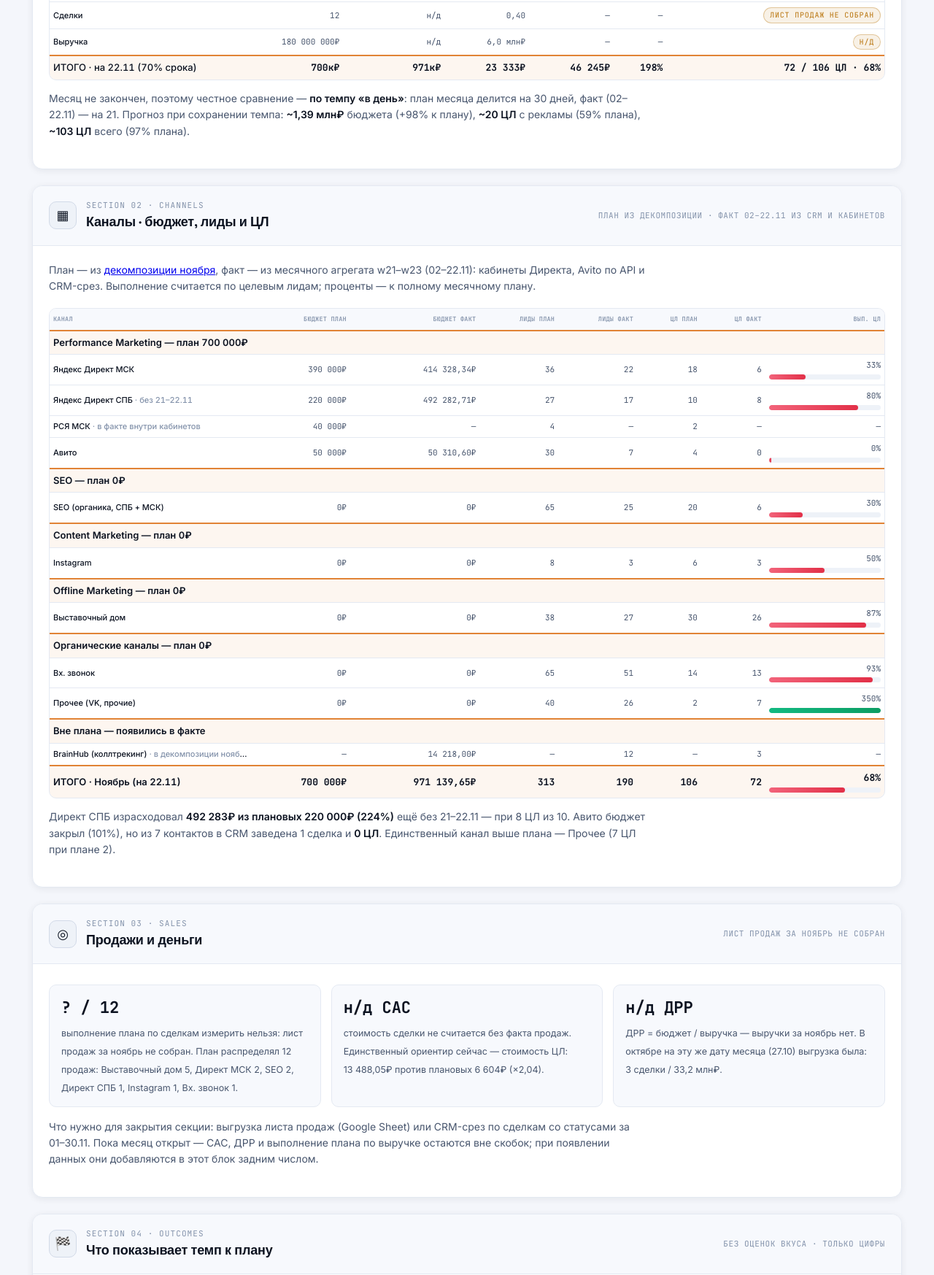
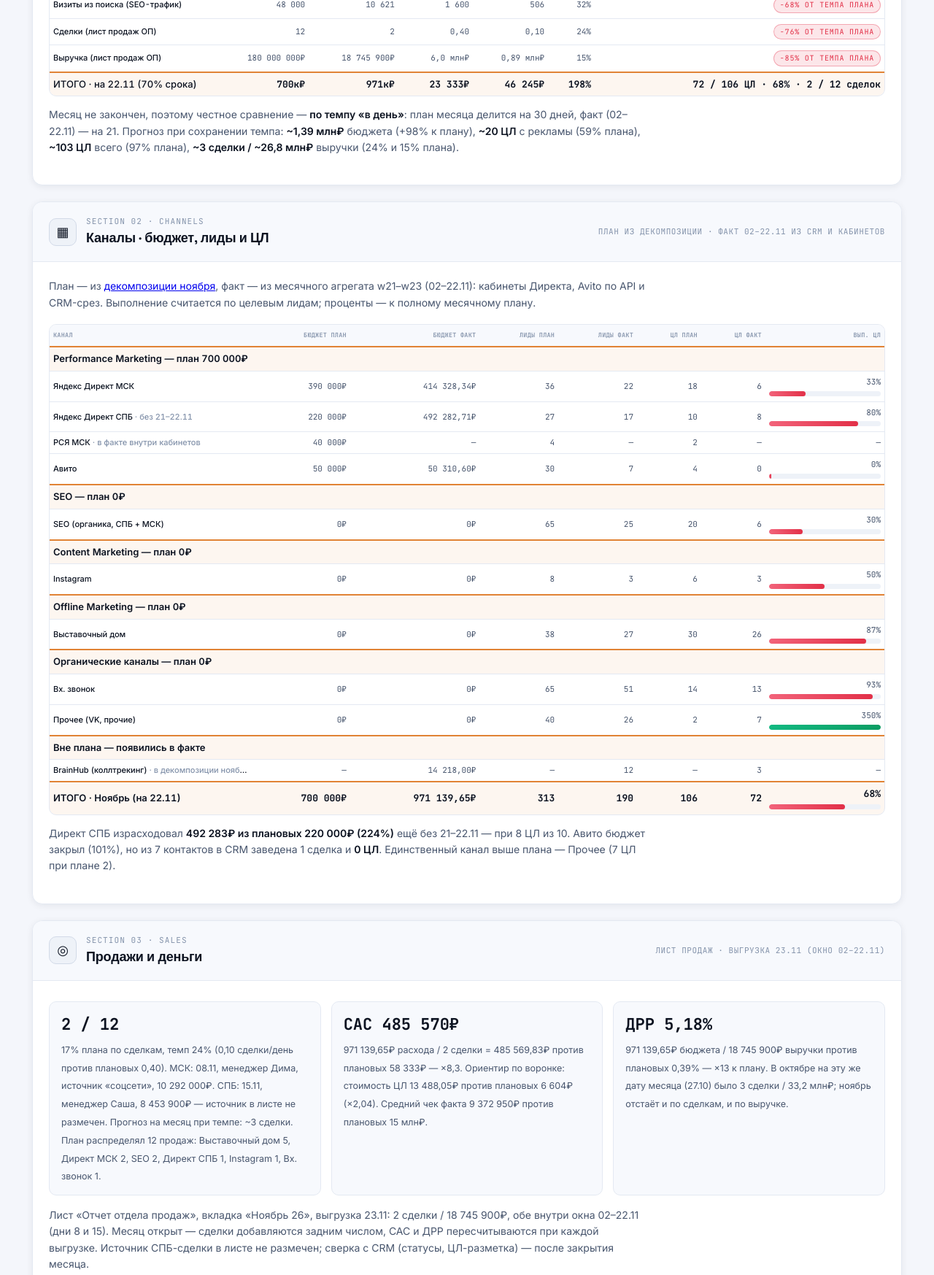
Before and after one commit to htsgladiatis/sk-tu-dashboard-new, a plain HTML site: page plan-fact-november-2026.html in a window 1280 px wide. Shown: the part 836-2583 px from the top of the page at 73% size. Drawn offline with Linux system fonts and the light colour scheme.

Commit message:
План/факт ноября: продажи закрыты — 2 сделки / 18 745 900₽ (лист ОП, выгрузка 23.11), CAC 485 570₽, ДРР 5,18%

```diff
--- a/plan-fact-november-2026.html
+++ b/plan-fact-november-2026.html
@@ -252,12 +252,12 @@ body::before{content:'';position:fixed;inset:0;z-index:0;pointer-events:none;
   <div>
     <span class="hero-tag">◈ TU OS v2 · план против факта</span>
     <h1>План / факт · Ноябрь 2026</h1>
-    <p>План: <b>700&nbsp;000₽</b> → <b>34 ЦЛ</b> с рекламы (106 ЦЛ всего) → <b>12 сделок / 180 млн₽</b> по чеку 15 млн. Факт на 22.11 — <b>21 из 30 дней месяца</b>: <b>971&nbsp;139,65₽</b> → <b>14 ЦЛ</b> с рекламы / <b>72 ЦЛ</b> всего. Бюджет уже выбрал 139% месячного плана, при этом платные каналы дали меньше половины плановых ЦЛ.</p>
+    <p>План: <b>700&nbsp;000₽</b> → <b>34 ЦЛ</b> с рекламы (106 ЦЛ всего) → <b>12 сделок / 180 млн₽</b> по чеку 15 млн. Факт на 22.11 — <b>21 из 30 дней месяца</b>: <b>971&nbsp;139,65₽</b> → <b>14 ЦЛ</b> с рекламы / <b>72 ЦЛ</b> всего. Бюджет уже выбрал 139% месячного плана, платные каналы дали меньше половины плановых ЦЛ, а продажи — <b>2 сделки / 18,7 млн₽</b> против плана 12 / 180 млн₽.</p>
     <div class="hero-note">
       <span class="pill">▸ План: 106 ЦЛ · 12 сделок · 180М₽</span>
       <span class="pill">▸ Факт (21 день): 72 ЦЛ · 68% плана</span>
       <span class="pill">▸ CPL Директа: план <b>21&nbsp;667₽</b> → факт <b>64&nbsp;758₽</b></span>
-      <span class="pill">▸ Сделки — лист продаж за ноябрь не собран</span>
+      <span class="pill">▸ Сделки: <b>2 из 12</b> · выручка <b>18,7 млн₽</b> из 180 млн₽</span>
     </div>
   </div>
   <div class="bal">
@@ -297,13 +297,13 @@ body::before{content:'';position:fixed;inset:0;z-index:0;pointer-events:none;
             <tr><td>Лиды (заявки плана / сделки CRM)</td><td class="r">313</td><td class="r pf-num">190</td><td class="r">10,4</td><td class="r pf-num">9,0</td><td class="r">87%</td><td class="r"><span class="pf-badge mid">базы не сравнимы</span></td></tr>
             <tr><td>Стоимость ЦЛ (бюджет / ЦЛ всего)</td><td class="r">6 604₽</td><td class="r pf-num">13 488,05₽</td><td class="r pf-dim">—</td><td class="r pf-dim">—</td><td class="r">×2,04</td><td class="r"><span class="pf-badge bad">×2,04 к плану</span></td></tr>
             <tr><td>Визиты из поиска (SEO-трафик)</td><td class="r">48 000</td><td class="r pf-num">10 621</td><td class="r">1 600</td><td class="r pf-num">506</td><td class="r">32%</td><td class="r"><span class="pf-badge bad">−68% от темпа плана</span></td></tr>
-            <tr><td>Сделки</td><td class="r">12</td><td class="r pf-dim">н/д</td><td class="r">0,40</td><td class="r pf-dim">—</td><td class="r pf-dim">—</td><td class="r"><span class="pf-badge mid">лист продаж не собран</span></td></tr>
-            <tr><td>Выручка</td><td class="r">180 000 000₽</td><td class="r pf-dim">н/д</td><td class="r">6,0 млн₽</td><td class="r pf-dim">—</td><td class="r pf-dim">—</td><td class="r"><span class="pf-badge mid">н/д</span></td></tr>
-            <tr class="row-total"><td>ИТОГО · на 22.11 (70% срока)</td><td class="r">700к₽</td><td class="r">971к₽</td><td class="r">23 333₽</td><td class="r">46 245₽</td><td class="r">198%</td><td class="r">72 / 106 ЦЛ · 68%</td></tr>
+            <tr><td>Сделки (лист продаж ОП)</td><td class="r">12</td><td class="r pf-num">2</td><td class="r">0,40</td><td class="r pf-num">0,10</td><td class="r">24%</td><td class="r"><span class="pf-badge bad">−76% от темпа плана</span></td></tr>
+            <tr><td>Выручка (лист продаж ОП)</td><td class="r">180 000 000₽</td><td class="r pf-num">18 745 900₽</td><td class="r">6,0 млн₽</td><td class="r pf-num">0,89 млн₽</td><td class="r">15%</td><td class="r"><span class="pf-badge bad">−85% от темпа плана</span></td></tr>
+            <tr class="row-total"><td>ИТОГО · на 22.11 (70% срока)</td><td class="r">700к₽</td><td class="r">971к₽</td><td class="r">23 333₽</td><td class="r">46 245₽</td><td class="r">198%</td><td class="r">72 / 106 ЦЛ · 68% · 2 / 12 сделок</td></tr>
           </tbody>
         </table>
       </div>
-      <p class="lead" style="margin-top:14px">Месяц не закончен, поэтому честное сравнение — <b>по темпу «в день»</b>: план месяца делится на 30 дней, факт (02–22.11) — на 21. Прогноз при сохранении темпа: <b>~1,39 млн₽</b> бюджета (+98% к плану), <b>~20 ЦЛ</b> с рекламы (59% плана), <b>~103 ЦЛ</b> всего (97% плана).</p>
+      <p class="lead" style="margin-top:14px">Месяц не закончен, поэтому честное сравнение — <b>по темпу «в день»</b>: план месяца делится на 30 дней, факт (02–22.11) — на 21. Прогноз при сохранении темпа: <b>~1,39 млн₽</b> бюджета (+98% к плану), <b>~20 ЦЛ</b> с рекламы (59% плана), <b>~103 ЦЛ</b> всего (97% плана), <b>~3 сделки / ~26,8 млн₽</b> выручки (24% и 15% плана).</p>
     </div>
   </section>
 
@@ -357,15 +357,15 @@ body::before{content:'';position:fixed;inset:0;z-index:0;pointer-events:none;
         <div class="ix-n">SECTION 03 · SALES</div>
         <div class="ix-t">Продажи и деньги</div>
       </div>
-      <div class="ix-extra">ЛИСТ ПРОДАЖ ЗА НОЯБРЬ НЕ СОБРАН</div>
+      <div class="ix-extra">ЛИСТ ПРОДАЖ · ВЫГРУЗКА 23.11 (ОКНО 02–22.11)</div>
     </div>
     <div class="sec-b">
       <div class="pf-verdict">
-        <div class="pf-card"><b class="pf-num">? / 12</b><span>выполнение плана по сделкам измерить нельзя: лист продаж за ноябрь не собран. План распределял 12 продаж: Выставочный дом 5, Директ МСК 2, SEO 2, Директ СПБ 1, Instagram 1, Вх. звонок 1.</span></div>
-        <div class="pf-card"><b class="pf-num">н/д CAC</b><span>стоимость сделки не считается без факта продаж. Единственный ориентир сейчас — стоимость ЦЛ: 13&nbsp;488,05₽ против плановых 6&nbsp;604₽ (×2,04).</span></div>
-        <div class="pf-card"><b class="pf-num">н/д ДРР</b><span>ДРР = бюджет / выручка — выручки за ноябрь нет. В октябре на эту же дату месяца (27.10) выгрузка была: 3 сделки / 33,2 млн₽.</span></div>
+        <div class="pf-card"><b class="pf-num">2 / 12</b><span>17% плана по сделкам, темп 24% (0,10 сделки/день против плановых 0,40). МСК: 08.11, менеджер Дима, источник «соцсети», 10&nbsp;292&nbsp;000₽. СПБ: 15.11, менеджер Саша, 8&nbsp;453&nbsp;900₽ — источник в листе не размечен. Прогноз на месяц при темпе: ~3 сделки. План распределял 12 продаж: Выставочный дом 5, Директ МСК 2, SEO 2, Директ СПБ 1, Instagram 1, Вх. звонок 1.</span></div>
+        <div class="pf-card"><b class="pf-num">CAC 485&nbsp;570₽</b><span>971&nbsp;139,65₽ расхода / 2 сделки = 485&nbsp;569,83₽ против плановых 58&nbsp;333₽ — ×8,3. Ориентир по воронке: стоимость ЦЛ 13&nbsp;488,05₽ против плановых 6&nbsp;604₽ (×2,04). Средний чек факта 9&nbsp;372&nbsp;950₽ против плановых 15 млн₽.</span></div>
+        <div class="pf-card"><b class="pf-num">ДРР 5,18%</b><span>971&nbsp;139,65₽ бюджета / 18&nbsp;745&nbsp;900₽ выручки против плановых 0,39% — ×13 к плану. В октябре на эту же дату месяца (27.10) было 3 сделки / 33,2 млн₽; ноябрь отстаёт и по сделкам, и по выручке.</span></div>
       </div>
-      <p class="lead" style="margin-top:16px">Что нужно для закрытия секции: выгрузка листа продаж (Google Sheet) или CRM-срез по сделкам со статусами за 01–30.11. Пока месяц открыт — CAC, ДРР и выполнение плана по выручке остаются вне скобок; при появлении данных они добавляются в этот блок задним числом.</p>
+      <p class="lead" style="margin-top:16px">Лист «Отчет отдела продаж», вкладка «Ноябрь 26», выгрузка 23.11: 2 сделки / 18&nbsp;745&nbsp;900₽, обе внутри окна 02–22.11 (дни 8 и 15). Месяц открыт — сделки добавляются задним числом, CAC и ДРР пересчитываются при каждой выгрузке. Источник СПБ-сделки в листе не размечен; сверка с CRM (статусы, ЦЛ-разметка) — после закрытия месяца.</p>
     </div>
   </section>
 
@@ -386,6 +386,7 @@ body::before{content:'';position:fixed;inset:0;z-index:0;pointer-events:none;
         <li>▸ <b>План по ЦЛ держат бесплатные каналы.</b> Выставочный дом 26 из 30 ЦЛ (87%) и Вх. звонок 13 из 14 (93%) почти выбрали месяц. Платные каналы дали 14 ЦЛ из 34: Директ 14 из 30 (47%), Авито 0 из 4.</li>
         <li>▸ <b>SEO сильно отстаёт.</b> 6 ЦЛ из 20 (30%) и 10&nbsp;621 визит из поиска за 21 день при плане 48&nbsp;000 на месяц — темп 32%. В октябре SEO перевыполнял план (18 из 15 ЦЛ) — разворот знака.</li>
         <li>▸ <b>ЦЛ всего — в темпе плана, но за счёт структуры.</b> 72 ЦЛ за 21 день (3,43/день) против плана 3,53/день — 97%. Прогноз на месяц ~103 из 106 ЦЛ, однако доля платных ЦЛ в них — 14 из 72 (19%) против плановых 32% (34 из 106).</li>
+        <li>▸ <b>Продажи идут в четверть темпа плана.</b> 2 сделки / 18&nbsp;745&nbsp;900₽ за 21 день против плановых 0,40 сделки и 6,0 млн₽ в день — темп 24% по сделкам и 15% по выручке. При сохранении темпа месяц закроется на ~3 сделки / ~26,8 млн₽. CAC по текущим продажам 485&nbsp;570₽ (план 58&nbsp;333₽), ДРР 5,18% (план 0,39%) — воронка не конвертирует перерасход бюджета в деньги.</li>
       </ul>
     </div>
   </section>
@@ -407,6 +408,7 @@ body::before{content:'';position:fixed;inset:0;z-index:0;pointer-events:none;
         <li>▸ <b>Скорозвон и BrainHub отсутствуют за w22–w23.</b> 12 лидов / 3 ЦЛ BrainHub — только по w21; звонки за 09–22.11 в срез не попали.</li>
         <li>▸ <b>13 коллтрекинг-сделок (Calltouch) не размечены в CRM.</b> Часть из них может относиться к платным каналам — ЦЛ Директа и «Прочего» в факте могут быть занижены.</li>
         <li>▸ <b>Авито: 1 из 7 контактов заведена в CRM.</b> ЦЛ 0 — по заведённой сделке; остальные 6 контактов до CRM не дошли (матчинг по телефонам).</li>
+        <li>▸ <b>Лист продаж — выгрузка 23.11, месяц открыт.</b> Обе сделки (08.11 и 15.11) попадают в окно 02–22.11, но закрытые в 23–30.11 сделки появятся в следующих выгрузках; CAC и ДРР посчитаны по текущим 2 сделкам и изменятся с новыми. Источник СПБ-сделки в листе не размечен; в CRM обе сделки сверяются после закрытия месяца.</li>
         <li>▸ <b>Базы лидов плана и факта считаются по-разному.</b> План: 313 заявок из воронки (трафик × CR). Факт: 190 сделок CRM, включая вх. звонки и соцсети. Сравнение показывает порядок величины; главная метрика плана — ЦЛ с рекламы.</li>
       </ul>
     </div>
@@ -423,7 +425,7 @@ body::before{content:'';position:fixed;inset:0;z-index:0;pointer-events:none;
     <div class="r">
       <b>Источники данных</b>
       План: декомпозиция ноября 2026 (утверждена до месяца)<br>
-      Факт: агрегат m2026_11 (w21–w23, 02–22.11) · кабинеты Директа и Avito API · CRM-срез
+      Факт: агрегат m2026_11 (w21–w23, 02–22.11) · кабинеты Директа и Avito API · CRM-срез<br>Продажи: лист «Отчет отдела продаж», вкладка «Ноябрь 26» (выгрузка 23.11)
     </div>
   </div>
 </footer>
--- a/sw.js
+++ b/sw.js
@@ -8,7 +8,7 @@
  * current at first SW fetch — even after a fresh push lands the new file
  * on origin. Symptom: user sees OLD layout despite server already shipping NEW.
  */
-const TU_CACHE = 'tu-dash-v2-2026-11-23-m2026_11c';
+const TU_CACHE = 'tu-dash-v2-2026-11-23-m2026_11d';
 
 self.addEventListener('install', () => {
   self.skipWaiting();
```
